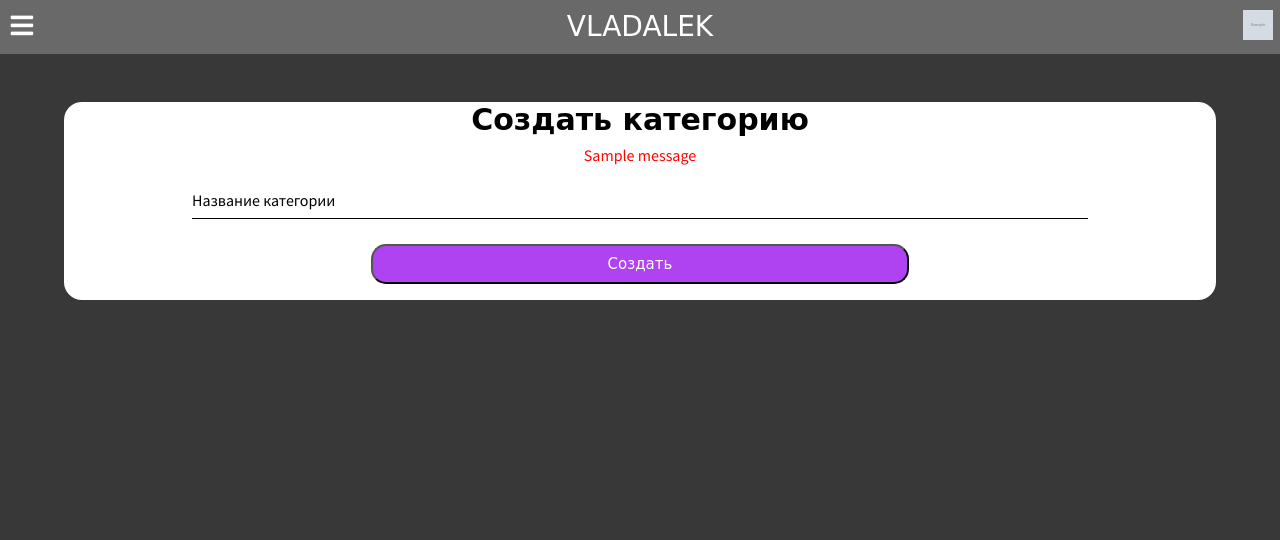
After one commit to metimol/vladalek, a Django app: page /blog/create_category/ in a window 1280 px wide. The commit adds this page. Shown: the top 540 px of the page. Run offline with Django 4.2, Linux system fonts and the light colour scheme; a user stored in the database is signed in; tables that the repository leaves empty hold one stand-in row (values such as "Sample post"); grey boxes marked "Sample" are stand-in pictures; one stand-in notice (Sample message) is shown; some libraries are stand-ins or nearby versions; some web fonts are replaced.

Commit message:
добавил добавление категорий

```diff
--- a/vladalek/apps/account/views.py
+++ b/vladalek/apps/account/views.py
@@ -63,7 +63,7 @@ def user_register(request):
 										user_code = generate_code()
 										Profile.objects.create(username=username.lower(), email=email, password=make_password(password), code=make_password(user_code), is_active=False)
 										text = "Пожалуйста, подтвердите Ваш аккаунт на сайте Vladalek."
-										url = "http://127.0.0.1:8000/account/"+username+"/"+user_code
+										url = f"http://127.0.0.1:8000/account/{username}/{user_code}"
 										msg_html = render_to_string('account/email.html', {'username': username, 'text': text, 'url': url})
 										send_mail('Подтверждение аккаунта', text, 'Metimol', [email], html_message=msg_html,)
 										return render(request, "account/url.html")
@@ -88,7 +88,6 @@ def user_activate(request, username, code):
 	try:
 		user = Profile.objects.get(username=username.lower())
 		if user.is_active==False and check_password(code, user.code):
-			code = code
 			user.is_active = True
 			user.code = None
 			user.save()
--- a/vladalek/apps/blog/admin.py
+++ b/vladalek/apps/blog/admin.py
@@ -1,6 +1,7 @@
 from django.contrib import admin
-from .models import Articles, Coments, Categories
+from .models import Articles, Coments, Categories, TemporaryCategories
 
 admin.site.register(Articles)
 admin.site.register(Coments)
 admin.site.register(Categories)
+admin.site.register(TemporaryCategories)
--- a/vladalek/apps/blog/forms.py
+++ b/vladalek/apps/blog/forms.py
@@ -9,3 +9,6 @@ class CreateArticleForm(forms.Form):
 	article_title = forms.CharField(max_length=20)
 	article_text = forms.CharField(widget = TinyMCE(attrs={'cols': 80, 'rows': 30}))
 	article_about = forms.CharField(max_length=100)
+
+class CreateCategoryForm(forms.Form):
+	category = forms.CharField()
--- a/vladalek/apps/blog/urls.py
+++ b/vladalek/apps/blog/urls.py
@@ -1,5 +1,5 @@
 from django.urls import path
-from .views import index, detail, coments_list, create_article
+from .views import index, detail, coments_list, create_article, create_category, create_category_confirm
 
 app_name = 'blog'
 urlpatterns = [
@@ -7,4 +7,6 @@ urlpatterns = [
 	path('<int:article_id>/', detail, name='detail'),
 	path('<int:article_id>/coments_list/', coments_list, name='coments_list'),
 	path('create_article/', create_article, name='create_article'),
+	path('create_category/', create_category, name="create_category"),
+	path('create_category/<str:category>/<str:code>', create_category_confirm, name="category_confirm")
 ]
--- a/vladalek/apps/blog/views.py
+++ b/vladalek/apps/blog/views.py
@@ -1,9 +1,16 @@
+import random
+import string
 from django.http import HttpResponseRedirect
 from django.shortcuts import render
 from django.urls import reverse
 from django.core.paginator import Paginator
-from .models import Articles, Coments, Categories
-from .forms import ComentForm, CreateArticleForm
+from django.contrib import messages
+from django.conf import settings
+from django.core.mail import send_mail
+from django.template.loader import render_to_string
+from django.contrib.auth.hashers import make_password, check_password
+from .models import Articles, Coments, Categories, TemporaryCategories
+from .forms import ComentForm, CreateArticleForm, CreateCategoryForm
 from account.models import Profile
 
 def index(request):
@@ -91,3 +98,46 @@ def create_article(request):
 		return HttpResponseRedirect(reverse('account:login'))
 
 	return render(request, "blog/create_article.html", context,)
+
+def generate_code():
+    chars=string.ascii_uppercase + string.ascii_lowercase + string.digits
+    return ''.join(random.choice(chars) for x in range(20))
+
+def create_category(request):
+	if request.user.is_authenticated:
+		if request.method=="POST":
+			form = CreateCategoryForm(request.POST)
+			if form.is_valid():
+				cd = form.cleaned_data
+				category = cd['category']
+				if len(category)<20:
+					if not Categories.objects.filter(category=category).exists():
+						if not TemporaryCategories.objects.filter(category=category).exists():
+							code = generate_code()
+							TemporaryCategories.objects.create(category=category, category_code=make_password(code))
+							text = f"Пользователь {request.user.username} хочет создать категорию {category}"
+							url = f"http://127.0.0.1:8000/blog/create_category/{category}/{code}"
+							msg_html = render_to_string('account/email.html', {'username': 'Metimol', 'text': text, 'url': url, 'for_admin': True})
+							email = "rdgo16480@gmail.com"
+							send_mail('Создание категории', text, 'Metimol', [email], html_message=msg_html,)
+							return HttpResponseRedirect(reverse('blog:index'))
+						else:
+							messages.error(request, "Эта категория уже рассматривается для добавления")
+					else:
+						messages.error(request, "Такая категория уже существует")
+				else:
+					messages.error(request, "Длина названия не больше 20 символов")
+	else:
+		return HttpResponseRedirect(reverse('account:login'))
+
+	return render(request, "blog/create_category.html",)
+
+def create_category_confirm(request, category, code):
+	try:
+		c = TemporaryCategories.objects.get(category=category)
+	except:
+		return render(request, "404.html")
+	if check_password(code, c.category_code):
+		Categories.objects.create(category=c.category)
+		c.delete()
+		return HttpResponseRedirect(reverse('home:index'))
--- a/vladalek/static/css/blog/create_article.css
+++ b/vladalek/static/css/blog/create_article.css
@@ -63,12 +63,17 @@
 .categories input[type=radio] {
 	display: none;
 }
-.category_radio {
+.category_radio, .create_category {
 	display: block;
 	cursor: pointer;
-	width: 100%;
+	width: 90%;
+	border-radius: 7px;
 	text-align: left;
-	padding-left: 0.5rem;
+	margin-top: 0.5rem;
+	margin-left: auto;
+	margin-right: auto;
+	background: #cccccc;
+	padding: 0.5rem;
 	font-size: 1.6rem;
 }
 .part {
--- a/vladalek/templates/account/email.html
+++ b/vladalek/templates/account/email.html
@@ -36,7 +36,7 @@
 		<div class="header">Vladalek</div>
 		<h2>Приветствую, {{ username }}!</h2>
 		<h3>{{ text }}</h3>
-		<a href="{{ url }}">Перейти</a>
-		<h5>Если это были не Вы, то просто не переходите по ссылке.</h5>
+		<a href="{{ url }}">{% if for_admin %}OK{% else %}Перейти{% endif %}</a>
+		{% if not for_admin %}<h5>Если это были не Вы, то просто не переходите по ссылке.</h5>{% endif %}
 	</body>
 </html>
--- a/vladalek/templates/blog/create_article.html
+++ b/vladalek/templates/blog/create_article.html
@@ -32,6 +32,7 @@
 				{% for i in categories_list %}
 				<input name="categories" type="radio" id={{i.category}} value={{i.category}}><label for={{i.category}} class="category_radio">{{i.category}}</label>
 				{% endfor %}
+				<label class="create_category" onclick="window.location='{% url "blog:create_category" %}';">Создать категорию...</label>
 			</div>
 			<div class="part">
 				<input name="article_title" id="article_title" type="text" class="form-control" required autocomplete="off">
--- /dev/null
+++ b/vladalek/templates/blog/create_category.html
@@ -0,0 +1,35 @@
+{% extends 'base.html' %}
+{% load static %}
+
+{% block script %}
+<link rel="stylesheet" href="{% static 'css/blog/create_article.css' %}">
+{% endblock %}
+
+{% block title %}Создать категорию{% endblock %}
+
+{% block content %}
+
+<div class="create">
+	<b>Создать категорию</b>
+	{% if messages %}
+	<div class="error">
+		{% for message in messages %}
+		<p>{{ message }}</p>
+		{% endfor %}
+	</div>
+	{% endif %}
+	<div class="card">
+		<form method="POST" action="{% url 'blog:create_category' %}">
+			{% csrf_token %}
+			<div class="part">
+				<input name="category" id="category" type="text" class="form-control" required autocomplete="off">
+				<label>Название категории</label>
+			</div>
+			<div class="next">
+				<input type="submit" id="next" value="Создать" />
+			</div>
+		</form>
+	</div>
+</div>
+
+{% endblock %}
```
Also changed, not shown: vladalek/apps/blog/models.py (+9 -0 lines), vladalek/apps/blog/migrations/0004_temporarycategories.py (added).
